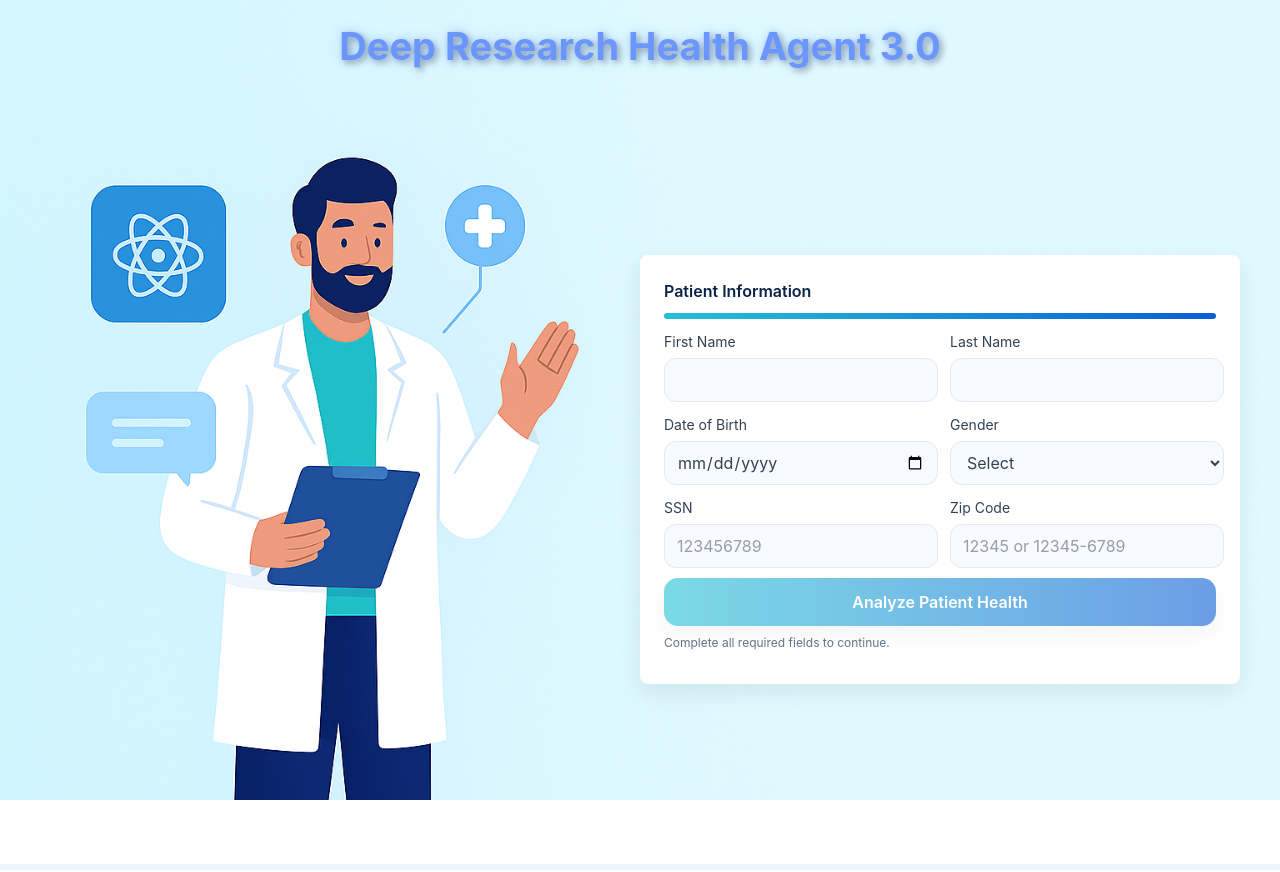
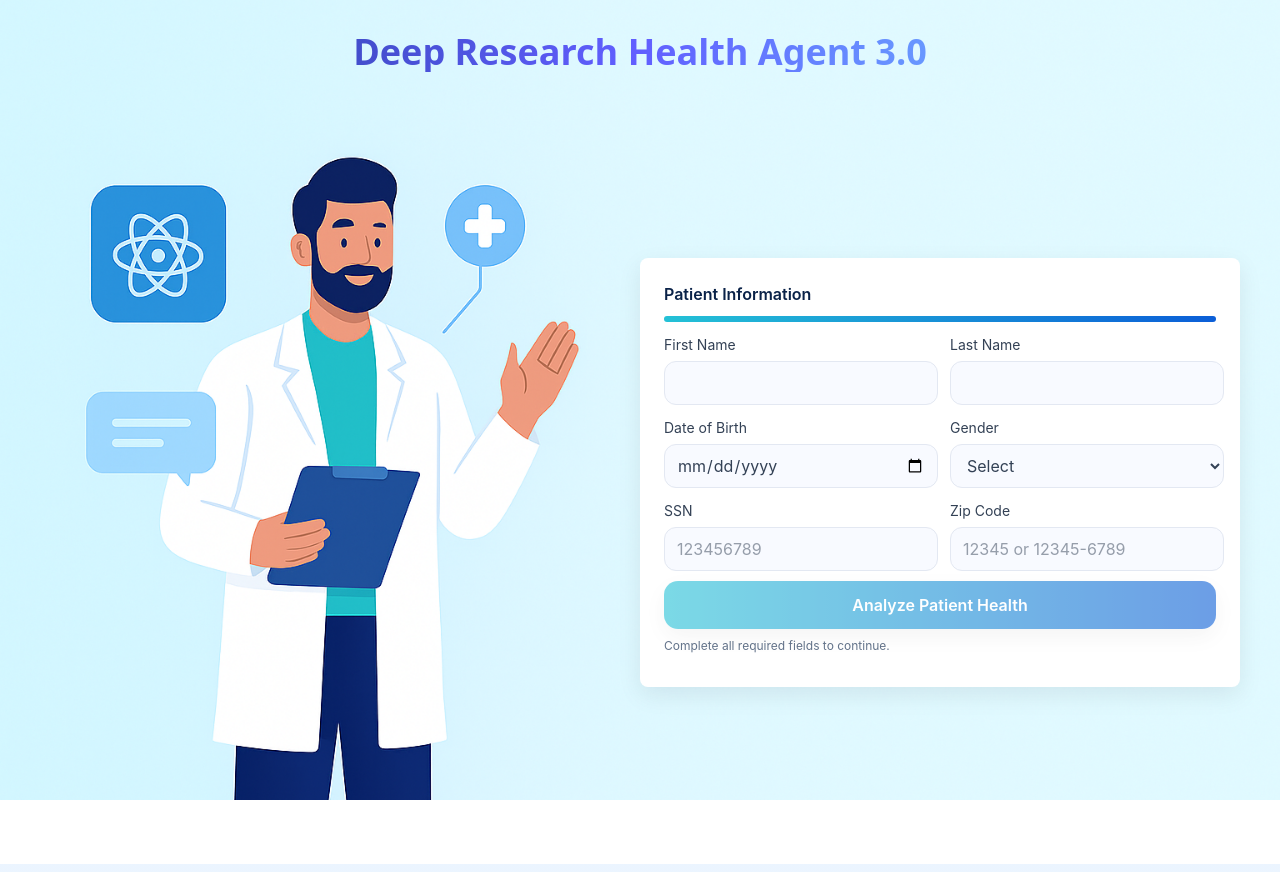
Before and after one commit to apurupachintala98/DeepResearchHealthAgent, a Next.js app: page / in a window 1280 px wide. Built offline with nearby package versions, Linux system fonts and the light colour scheme.

Commit message:
Changed Portal heading, added font, and tab font size

```diff
--- a/src/App.tsx
+++ b/src/App.tsx
@@ -104,7 +104,7 @@ export const App: React.FC = () => {
           })) || [],
         entities: [
           { type: "Diabetes Status", value: analysis.entity_extraction?.diabetics || "Unknown" },
-          { type: "Age", value: String(analysis.entity_extraction?.age ||"unknown") },
+          { type: "Age", value: String(analysis.entity_extraction?.age || "unknown") },
           { type: "Age Group", value: analysis.entity_extraction?.age_group || "Unknown" },
           { type: "Smoking Status", value: analysis.entity_extraction?.smoking || "Unknown" },
           { type: "Alcohol Use", value: analysis.entity_extraction?.alcohol || "Unknown" },
@@ -150,7 +150,7 @@ export const App: React.FC = () => {
         }}
       >
 
-        <h1
+        {/* <h1
           className="text-4xl md:text-3xl font-bold text-slate-900 text-center pt-6"
           style={{
             color: "#6a96fe",
@@ -159,6 +159,84 @@ export const App: React.FC = () => {
           }}
         >
           Deep Research Health Agent 3.0
+        </h1> */}
+        {/* <div className="flex justify-center items-center py-12">
+          <h1
+            className="text-[2.75rem] md:text-[2.25rem] font-extrabold tracking-tight text-transparent bg-clip-text bg-gradient-to-r from-blue-600 via-indigo-500 to-purple-500 text-center"
+            style={{
+              textShadow: "0 0 8px rgba(106,150,254,0.3), 2px 2px 6px rgba(0,0,0,0.2)",
+              fontFamily: "ui-sans-serif, system-ui, sans-serif",
+            }}
+          >
+            Deep Research Health Agent 3.0
+          </h1>
+        </div>
+
+
+        <div className="flex justify-center items-center py-16">
+          <h1
+            className="text-[3rem] md:text-[2.5rem] font-extrabold tracking-tight text-transparent bg-clip-text bg-gradient-to-r from-[#0b5ed7] via-[#1181e8] to-[#22c55e] animate-text-glow text-center"
+            style={{
+              fontFamily: "ui-sans-serif, system-ui, sans-serif",
+              textShadow: "0 0 12px rgba(17,129,232,0.4), 2px 2px 8px rgba(0,0,0,0.2)",
+            }}
+          >
+            Deep Research Health Agent 3.0
+          </h1>
+
+          <style jsx>{`
+    @keyframes text-glow {
+      0% {
+        text-shadow: 0 0 12px rgba(17, 129, 232, 0.4), 2px 2px 8px rgba(0, 0, 0, 0.2);
+      }
+      50% {
+        text-shadow: 0 0 20px rgba(17, 129, 232, 0.6), 2px 2px 12px rgba(0, 0, 0, 0.3);
+      }
+      100% {
+        text-shadow: 0 0 12px rgba(17, 129, 232, 0.4), 2px 2px 8px rgba(0, 0, 0, 0.2);
+      }
+    }
+
+    .animate-text-glow {
+      animation: text-glow 3s ease-in-out infinite;
+    }
+  `}</style>
+        </div> */}
+
+        <h1
+          className="text-4xl font-extrabold text-center pt-8 relative bg-gradient-to-r from-blue-900 via-indigo-500 to-sky-300 bg-clip-text text-transparent"
+          style={{
+            fontFamily:
+              'ui-sans-serif, system-ui, sans-serif, "Apple Color Emoji", "Segoe UI Emoji", "Segoe UI Symbol", "Noto Color Emoji"',
+          }}
+        >
+          <span className="shine-text">
+            Deep Research Health Agent 3.0
+          </span>
+
+          <style>
+            {`
+      .shine-text {
+        background-image: linear-gradient(
+          90deg,
+          transparent,
+          rgba(255,255,255,0.9),
+          transparent
+        );
+        background-repeat: no-repeat;
+        background-size: 200% 100%;
+        -webkit-background-clip: text;
+        background-clip: text;
+        animation: shine 5s ease-in-out infinite;
+        display: inline-block;
+      }
+
+      @keyframes shine {
+        0% { background-position: -200% 0; }
+        100% { background-position: 200% 0; }
+      }
+    `}
+          </style>
         </h1>
 
 
@@ -167,7 +245,7 @@ export const App: React.FC = () => {
         </div>
       </main>
 
-      <section className="px-6 py-8" style={{background: "#fff"}}>
+      <section className="px-6 py-8" style={{ background: "#fff" }}>
         {stage === "processing" && <ProgressView isProcessing={isProcessing} onComplete={handleComplete} />}
         {stage === "complete" && result && <ResultsView result={result} onRunAgain={handleRunAgain} />}
       </section>
--- a/src/components/ResultsView.tsx
+++ b/src/components/ResultsView.tsx
@@ -280,7 +280,7 @@ export const ResultsView: React.FC<Props> = ({ result, onRunAgain }) => {
                 border: activeTab === tab.id ? "1px solid transparent" : "1px solid #f1f5f9", // added very light border for inactive tabs
                 background: activeTab === tab.id ? "#dbeafe" : "white",
                 cursor: "pointer",
-                fontSize: "14px",
+                fontSize: "17px",
                 fontWeight: activeTab === tab.id ? "500" : "400",
                 color: activeTab === tab.id ? "#1e40af" : "#1e40af",
                 transition: "all 0.3s cubic-bezier(0.4, 0, 0.2, 1), transform 0.2s cubic-bezier(0.34, 1.56, 0.64, 1)",
--- a/src/styles.css
+++ b/src/styles.css
@@ -25,7 +25,8 @@ body,
 }
 body {
   margin: 0;
-  font-family: Inter, system-ui, -apple-system, Segoe UI, Roboto, Arial, sans-serif;
+  /* font-family: Inter, system-ui, -apple-system, Segoe UI, Roboto, Arial, sans-serif; */
+  font-family: 'Inter', ui-sans-serif, system-ui, sans-serif, "Apple Color Emoji", "Segoe UI Emoji", "Segoe UI Symbol", "Noto Color Emoji";
   color: var(--slate-700);
   background: linear-gradient(180deg, #eaf4ff 0%, #f8fbff 100%);
 }
@@ -590,11 +591,22 @@ select:focus {
   --color-sidebar-ring: var(--sidebar-ring);
 }
 
+/* @layer base {
+  * {
+    @apply border-border outline-ring/50;
+  }
+  body {
+    @apply bg-background text-foreground;
+  }
+} */
+
+
 @layer base {
   * {
     @apply border-border outline-ring/50;
   }
   body {
     @apply bg-background text-foreground;
+    font-family: 'Inter', ui-sans-serif, system-ui, sans-serif, "Apple Color Emoji", "Segoe UI Emoji", "Segoe UI Symbol", "Noto Color Emoji";
   }
 }
--- a/styles/globals.css
+++ b/styles/globals.css
@@ -115,11 +115,21 @@
   --color-sidebar-ring: var(--sidebar-ring);
 }
 
+/* @layer base {
+  * {
+    @apply border-border outline-ring/50;
+  }
+  body {
+    @apply bg-background text-foreground;
+  }
+} */
+
 @layer base {
   * {
     @apply border-border outline-ring/50;
   }
   body {
     @apply bg-background text-foreground;
+    font-family: 'Inter', ui-sans-serif, system-ui, sans-serif, "Apple Color Emoji", "Segoe UI Emoji", "Segoe UI Symbol", "Noto Color Emoji";
   }
 }
```
